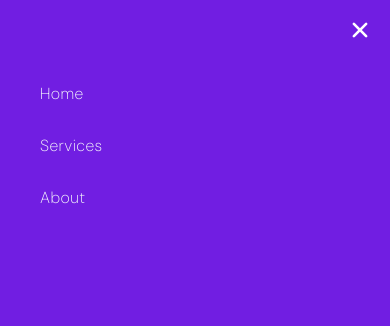
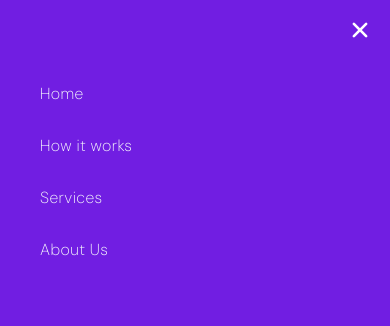
Before and after one commit to nazmuldipu/meshllo, a Next.js app: page / in a window 390 px wide. Both pictures are taken after a click on the button "Open main menu". Shown: the top 326 px of the page. Built offline with nearby package versions, Linux system fonts and the light colour scheme.

Commit message:
mobile navbar updated and title updated

```diff
--- a/src/components/templates/navbar.tsx
+++ b/src/components/templates/navbar.tsx
@@ -91,29 +91,17 @@ const Navbar = () => {
           </button>
         </div>
         <div className="flex-col flex-1 self-center justify-center mt-2 font-sans text-18 text-secondary">
-          <Link
-            href="/"
-            onClick={() => setIsMenuOpen(!isMenuOpen)}
-            className="flex items-center px-10 py-4 hover:bg-secondary hover:text-primary"
-          >
-            Home
-          </Link>
-          <Link
-            href="/"
-            onClick={() => setIsMenuOpen(!isMenuOpen)}
-            className="flex items-center px-10 py-4 hover:bg-secondary hover:text-primary"
-          >
-            Services
-          </Link>
-          <Link
-            href="/"
-            onClick={() => setIsMenuOpen(!isMenuOpen)}
-            className="flex items-center px-10 py-4 hover:bg-secondary hover:text-primary"
-          >
-            About
-          </Link>
+          {nav.links.map((link, index) => (
+            <Link
+              href={link.href}
+              key={link.href}
+              onClick={() => setIsMenuOpen(!isMenuOpen)}
+              className="flex items-center px-10 py-4 hover:bg-secondary hover:text-primary"
+            >
+              {link.name}
+            </Link>
+          ))}
         </div>
-        {/* <div className=" flex flex-col mt-7 gap-2">a</div> */}
       </div>
     </div>
   );
--- a/src/pages/index.tsx
+++ b/src/pages/index.tsx
@@ -5,10 +5,14 @@ import Engagement from "@/components/templates/engagement";
 import Services from "@/components/templates/services";
 import AboutUs from "@/components/templates/aboutUs";
 import Footer from "@/components/templates/footer";
+import Head from "next/head";
 
 export default function Home() {
   return (
     <article className="pt-8 bg-white">
+      <Head>
+        <title>Meshllo | Your development partner</title>
+      </Head>
       <Navbar />
       <Hero />
       <Engagement />
```
